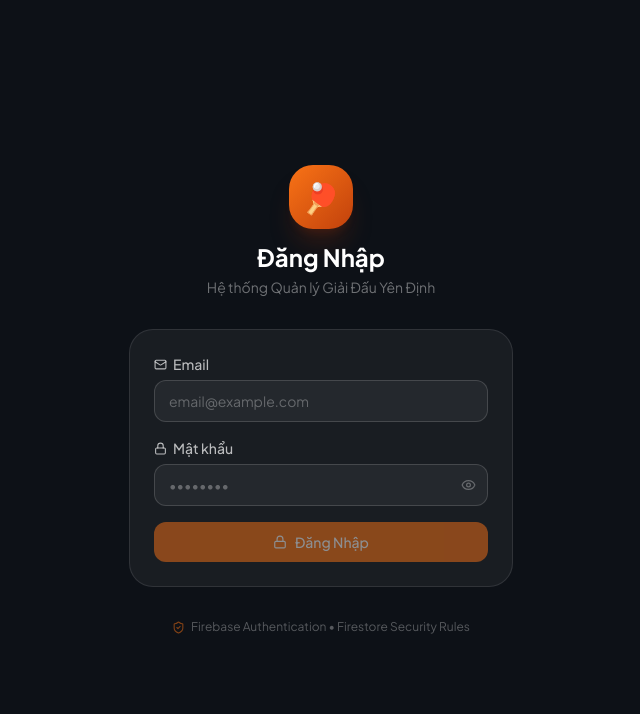
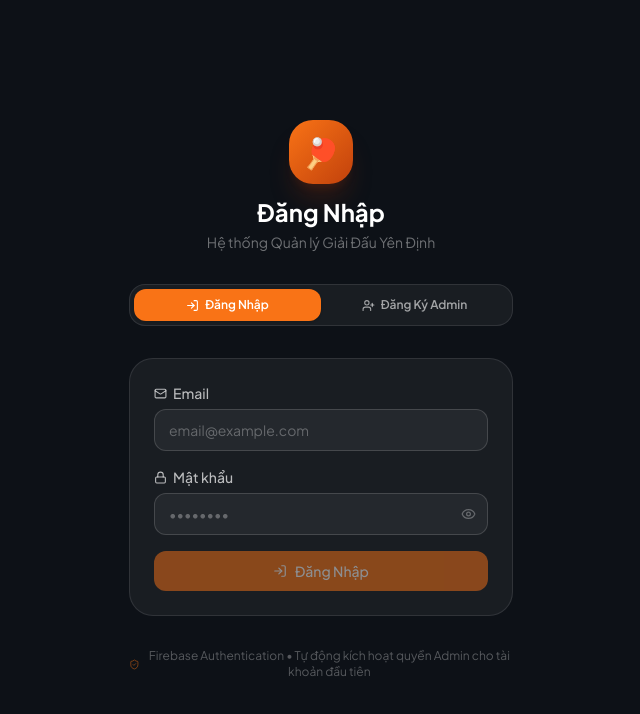
Before and after one commit to ducanht/PickleballYD, a React (Vite) app: page /login in a window 1280 px wide. Shown: the top 714 px of the page, without its empty margins (319-959 px from the left). Built offline with nearby package versions, Linux system fonts and the light colour scheme; no server answers.

Commit message:
feat: add registration tab with auto first-user ADMIN role

```diff
--- a/src/features/auth/authService.ts
+++ b/src/features/auth/authService.ts
@@ -6,6 +6,8 @@
  */
 import {
   signInWithEmailAndPassword,
+  createUserWithEmailAndPassword,
+  updateProfile,
   signOut as firebaseSignOut,
   onAuthStateChanged,
   type User as FirebaseUser,
@@ -14,6 +16,8 @@ import {
   doc,
   getDoc,
   setDoc,
+  getDocs,
+  collection,
   serverTimestamp,
 } from 'firebase/firestore';
 import { auth, db, COLLECTIONS } from '../../api/firebase';
@@ -31,6 +35,39 @@ export async function signIn(email: string, password: string): Promise<void> {
       { merge: true }
     );
   }
+}
+
+// ── Sign up (First user is automatically ADMIN) ──────────────────────────────
+export async function signUp(email: string, password: string, displayName?: string): Promise<void> {
+  const cred = await createUserWithEmailAndPassword(auth, email, password);
+  const name = displayName || email.split('@')[0];
+  if (displayName) {
+    try {
+      await updateProfile(cred.user, { displayName });
+    } catch {
+      // Non-blocking
+    }
+  }
+
+  // If first user, make ADMIN automatically
+  let isFirstUser = true;
+  try {
+    const usersSnap = await getDocs(collection(db, COLLECTIONS.USERS));
+    isFirstUser = usersSnap.empty;
+  } catch {
+    isFirstUser = true;
+  }
+
+  const role: UserRole = isFirstUser ? 'ADMIN' : 'VIEWER';
+
+  await setDoc(doc(db, COLLECTIONS.USERS, cred.user.uid), {
+    displayName: name,
+    email,
+    role,
+    active: true,
+    createdAt: serverTimestamp(),
+    lastLoginAt: serverTimestamp(),
+  });
 }
 
 // ── Sign out ─────────────────────────────────────────────────────────────────
--- a/src/pages/LoginPage.tsx
+++ b/src/pages/LoginPage.tsx
@@ -1,12 +1,12 @@
 /**
  * LoginPage — SRS V6 §3
- * Firebase Auth email/password login.
- * Redirects to '/' (or previous location) after successful auth.
+ * Firebase Auth email/password login & registration.
+ * First registered user is automatically assigned ADMIN role.
  */
 import React, { useState, useEffect } from 'react';
 import { useNavigate, useLocation } from 'react-router-dom';
-import { Lock, Mail, Eye, EyeOff, ShieldCheck } from 'lucide-react';
-import { signIn } from '../features/auth/authService';
+import { Lock, Mail, User, Eye, EyeOff, ShieldCheck, UserPlus, LogIn } from 'lucide-react';
+import { signIn, signUp } from '../features/auth/authService';
 import { useAuth } from '../contexts/AuthContext';
 
 export default function LoginPage() {
@@ -15,8 +15,11 @@ export default function LoginPage() {
   const location = useLocation();
   const from = (location.state as { from?: { pathname: string } })?.from?.pathname ?? '/';
 
+  const [mode, setMode] = useState<'LOGIN' | 'REGISTER'>('LOGIN');
+  const [displayName, setDisplayName] = useState('');
   const [email, setEmail] = useState('');
   const [password, setPassword] = useState('');
+  const [confirmPass, setConfirmPass] = useState('');
   const [showPass, setShowPass] = useState(false);
   const [error, setError] = useState('');
   const [submitting, setSubmitting] = useState(false);
@@ -31,15 +34,36 @@ export default function LoginPage() {
   const handleSubmit = async (e: React.FormEvent) => {
     e.preventDefault();
     setError('');
+
+    if (mode === 'REGISTER') {
+      if (password.length < 6) {
+        setError('Mật khẩu phải có ít nhất 6 ký tự.');
+        return;
+      }
+      if (password !== confirmPass) {
+        setError('Mật khẩu xác nhận không khớp.');
+        return;
+      }
+    }
+
     setSubmitting(true);
     try {
-      await signIn(email, password);
+      if (mode === 'LOGIN') {
+        await signIn(email, password);
+      } else {
+        await signUp(email, password, displayName);
+      }
       navigate(from, { replace: true });
     } catch (err: unknown) {
-      const msg = err instanceof Error ? err.message : 'Đăng nhập thất bại.';
-      // Translate Firebase error codes to friendly messages
-      if (msg.includes('invalid-credential') || msg.includes('wrong-password') || msg.includes('user-not-found')) {
+      const msg = err instanceof Error ? err.message : 'Thao tác thất bại.';
+      if (msg.includes('email-already-in-use')) {
+        setError('Email này đã được đăng ký. Vui lòng chuyển sang Đăng Nhập.');
+      } else if (msg.includes('invalid-credential') || msg.includes('wrong-password') || msg.includes('user-not-found')) {
         setError('Email hoặc mật khẩu không chính xác.');
+      } else if (msg.includes('weak-password')) {
+        setError('Mật khẩu quá yếu (tối thiểu 6 ký tự).');
+      } else if (msg.includes('invalid-email')) {
+        setError('Định dạng email không hợp lệ.');
       } else if (msg.includes('too-many-requests')) {
         setError('Quá nhiều lần thử. Vui lòng thử lại sau.');
       } else {
@@ -59,16 +83,62 @@ export default function LoginPage() {
             🏓
           </div>
           <div>
-            <h1 className="text-2xl font-bold text-white">Đăng Nhập</h1>
+            <h1 className="text-2xl font-bold text-white">
+              {mode === 'LOGIN' ? 'Đăng Nhập' : 'Đăng Ký Tài Khoản'}
+            </h1>
             <p className="text-sm text-white/40 mt-1">
               Hệ thống Quản lý Giải Đấu Yên Định
             </p>
           </div>
         </div>
 
-        {/* Login form */}
+        {/* Mode Switcher Tabs */}
+        <div className="flex rounded-xl bg-white/5 p-1 border border-white/10">
+          <button
+            type="button"
+            onClick={() => { setMode('LOGIN'); setError(''); }}
+            className={`flex-1 py-2 text-xs font-semibold rounded-lg transition-all flex items-center justify-center gap-1.5 ${
+              mode === 'LOGIN'
+                ? 'bg-orange-500 text-white shadow'
+                : 'text-white/60 hover:text-white'
+            }`}
+          >
+            <LogIn size={13} /> Đăng Nhập
+          </button>
+          <button
+            type="button"
+            onClick={() => { setMode('REGISTER'); setError(''); }}
+            className={`flex-1 py-2 text-xs font-semibold rounded-lg transition-all flex items-center justify-center gap-1.5 ${
+              mode === 'REGISTER'
+                ? 'bg-orange-500 text-white shadow'
+                : 'text-white/60 hover:text-white'
+            }`}
+          >
+            <UserPlus size={13} /> Đăng Ký Admin
+          </button>
+        </div>
+
+        {/* Form Container */}
         <div className="bg-white/5 border border-white/10 rounded-2xl p-6 space-y-5">
           <form onSubmit={handleSubmit} className="space-y-4" noValidate>
+            {/* Display Name (Register only) */}
+            {mode === 'REGISTER' && (
+              <div className="space-y-1.5">
+                <label htmlFor="displayName" className="text-sm font-medium text-white/70 flex items-center gap-1.5">
+                  <User size={13} /> Họ và Tên
+                </label>
+                <input
+                  id="displayName"
+                  type="text"
+                  required
+                  value={displayName}
+                  onChange={(e) => setDisplayName(e.target.value)}
+                  placeholder="Nguyễn Văn A"
+                  className="w-full px-3.5 py-2.5 bg-white/5 border border-white/15 rounded-lg text-white placeholder-white/30 text-sm focus:outline-none focus:border-orange-500 focus:ring-1 focus:ring-orange-500 transition-colors"
+                />
+              </div>
+            )}
+
             {/* Email */}
             <div className="space-y-1.5">
               <label htmlFor="email" className="text-sm font-medium text-white/70 flex items-center gap-1.5">
@@ -95,7 +165,7 @@ export default function LoginPage() {
                 <input
                   id="password"
                   type={showPass ? 'text' : 'password'}
-                  autoComplete="current-password"
+                  autoComplete={mode === 'LOGIN' ? 'current-password' : 'new-password'}
                   required
                   value={password}
                   onChange={(e) => setPassword(e.target.value)}
@@ -113,6 +183,25 @@ export default function LoginPage() {
               </div>
             </div>
 
+            {/* Confirm Password (Register only) */}
+            {mode === 'REGISTER' && (
+              <div className="space-y-1.5">
+                <label htmlFor="confirmPassword" className="text-sm font-medium text-white/70 flex items-center gap-1.5">
+                  <Lock size={13} /> Xác nhận Mật khẩu
+                </label>
+                <input
+                  id="confirmPassword"
+                  type={showPass ? 'text' : 'password'}
+                  autoComplete="new-password"
+                  required
+                  value={confirmPass}
+                  onChange={(e) => setConfirmPass(e.target.value)}
+                  placeholder="••••••••"
+                  className="w-full px-3.5 py-2.5 bg-white/5 border border-white/15 rounded-lg text-white placeholder-white/30 text-sm focus:outline-none focus:border-orange-500 focus:ring-1 focus:ring-orange-500 transition-colors"
+                />
+              </div>
+            )}
+
             {/* Error message */}
             {error && (
               <div role="alert" className="text-sm text-red-300 bg-red-900/20 border border-red-500/20 rounded-lg px-3 py-2.5">
@@ -123,18 +212,23 @@ export default function LoginPage() {
             {/* Submit */}
             <button
               type="submit"
-              disabled={submitting || !email || !password}
-              className="w-full flex items-center justify-center gap-2 px-4 py-2.5 bg-orange-500 text-white rounded-lg font-medium text-sm hover:bg-orange-400 disabled:opacity-50 disabled:cursor-not-allowed transition-colors"
+              disabled={submitting || !email || !password || (mode === 'REGISTER' && !confirmPass)}
+              className="w-full flex items-center justify-center gap-2 px-4 py-2.5 bg-orange-500 text-white rounded-lg font-medium text-sm hover:bg-orange-400 disabled:opacity-50 disabled:cursor-not-allowed transition-colors cursor-pointer"
             >
               {submitting ? (
                 <>
                   <span className="w-4 h-4 border-2 border-white/30 border-t-white rounded-full animate-spin" />
-                  Đang xác thực...
+                  Đang xử lý...
+                </>
+              ) : mode === 'LOGIN' ? (
+                <>
+                  <LogIn size={14} />
+                  Đăng Nhập
                 </>
               ) : (
                 <>
-                  <Lock size={14} />
-                  Đăng Nhập
+                  <UserPlus size={14} />
+                  Đăng Ký & Kích Hoạt Admin
                 </>
               )}
             </button>
@@ -144,7 +238,7 @@ export default function LoginPage() {
         {/* Footer */}
         <p className="text-center text-xs text-white/30 flex items-center justify-center gap-1.5">
           <ShieldCheck size={13} className="text-orange-500/50" />
-          Firebase Authentication • Firestore Security Rules
+          Firebase Authentication • Tự động kích hoạt quyền Admin cho tài khoản đầu tiên
         </p>
       </div>
     </div>
```
